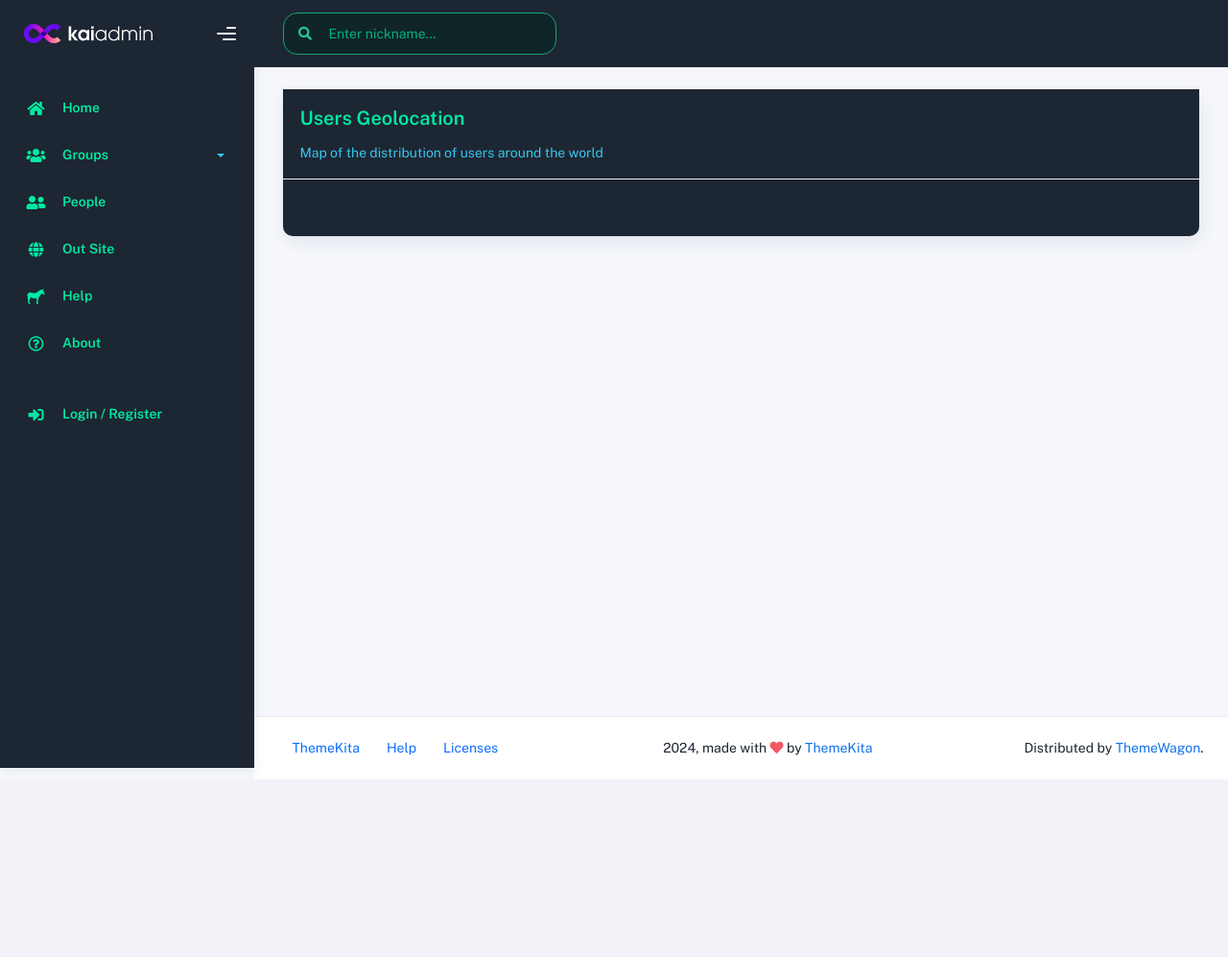
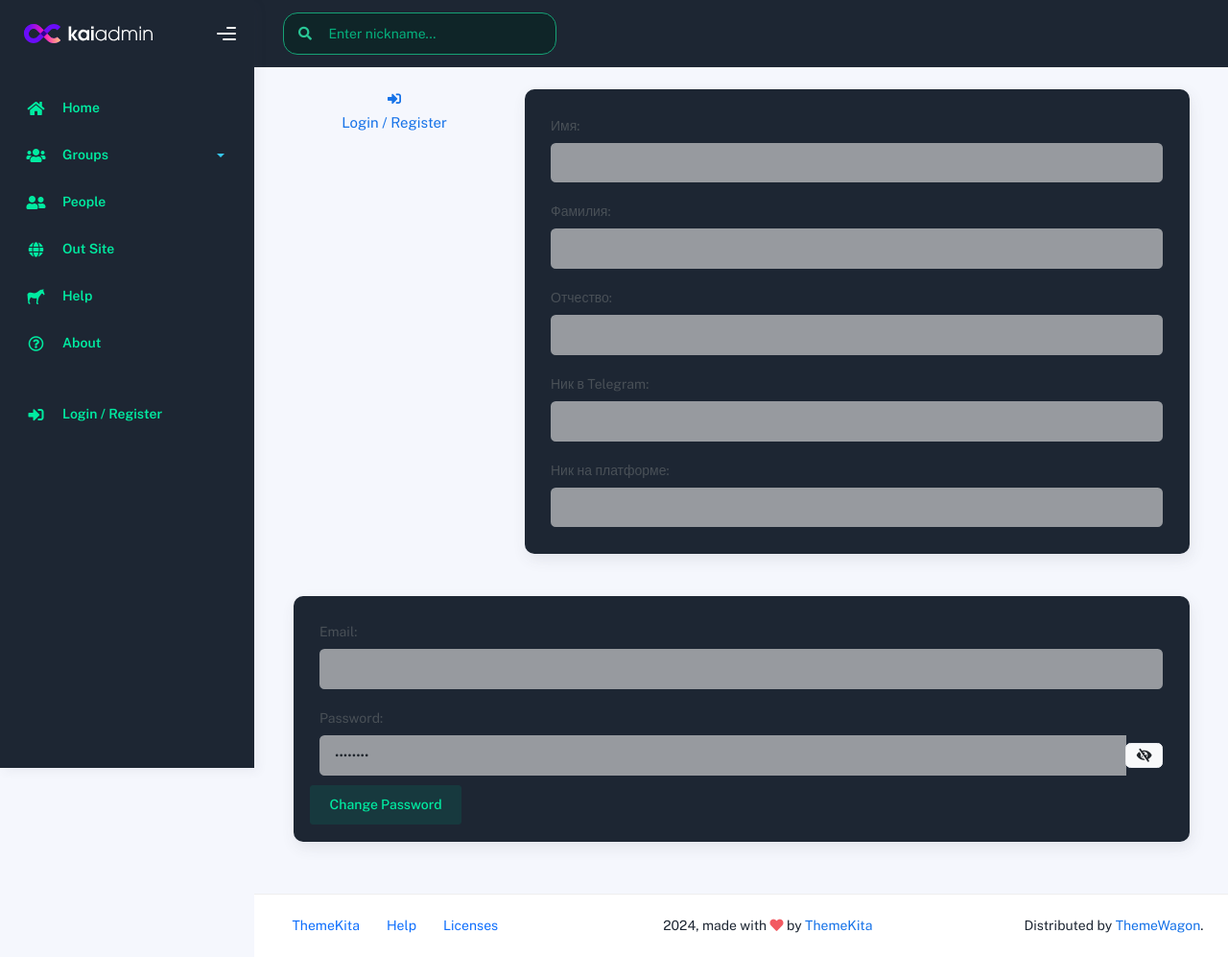
Before and after one commit to TolyanL/school21-case, a Django app: template school21_case/templates/users/profile.html in a window 1280 px wide. Shown: the whole page at 96% size. Before the commit the page ends 812 px from the top, so only its background shows below. Run offline with Django 5.2, Linux system fonts and the light colour scheme; the template is opened without the code that fills it: values that come from a table or form of the project are taken from there, others are empty; some libraries are stand-ins or nearby versions.

Commit message:
комит

```diff
--- a/school21_case/templates/includes/sidebar.html
+++ b/school21_case/templates/includes/sidebar.html
@@ -96,7 +96,7 @@
 
         <li class="nav-item register">
         {% if request.user.is_authenticated %}
-          <a href="{% url "sign_up" %}">
+          <a href="{% url "my_profile" %}">
             <!-- <i class="fas fa-user"></i> -->
             <div class="avatar avatar-xs">
               {% if request.user.profile.avatar %}
@@ -106,14 +106,13 @@
               {% endif %}
             </div>
             <p style="margin-left: 12px;">My profile</p>
-
           </a>
         {% else %}
           <a href="{% url "sign_up" %}">
             <i class="fas fa-sign-in-alt"></i>
             <p>Login / Register</p>
           </a>
-          {% endif %}
+        {% endif %}
         </li>
 
       </ul>
--- a/school21_case/templates/users/profile.html
+++ b/school21_case/templates/users/profile.html
@@ -6,27 +6,130 @@
 
 {% block content %}
 
-<div class="row">
-  <div class="col-md-12">
-    <div class="card card-round">
-      <div class="card-header">
-        <div class="card-head-row card-tools-still-right">
-          <h4 class="card-title">Users Geolocation</h4>
+<div class="container">
+  <div class="row">
+    <div class="col-md-3 text-center">
+      <div class="avatar-container">
+        {% if user.is_authenticated %}
+          <a href="{% url 'my_profile' %}">
+            <div class="avatar-img">
+              {% if user.profile.avatar %}
+                <img src="{{ user.profile.avatar.url }}" alt="Avatar" class="rounded-circle" style="width: 100%; height: auto;">
+              {% else %}
+                <img src="{% static 'img/noavatar.png' %}" alt="Avatar" class="rounded-circle" style="width: 100%; height: auto;">
+              {% endif %}
+            </div>
+          </a>
+        {% else %}
+          <a href="{% url 'sign_up' %}">
+            <i class="fas fa-sign-in-alt"></i>
+            <p>Login / Register</p>
+          </a>
+        {% endif %}
+      </div>
+    </div>
+
+    <div class="col-md-9">
+      <div class="card card-round">
+        <div class="card-body">
+          <div class="form-group">
+            <label for="first_name">Имя:</label>
+            <input type="text" class="form-control" id="first_name" value="{{ user.first_name }}" readonly>
+          </div>
+          <div class="form-group">
+            <label for="last_name">Фамилия:</label>
+            <input type="text" class="form-control" id="last_name" value="{{ user.last_name }}" readonly>
+          </div>
+          <div class="form-group">
+            <label for="middle_name">Отчество:</label>
+            <input type="text" class="form-control" id="middle_name" value="{{ user.profile.middle_name }}" readonly>
+          </div>
+          <div class="form-group">
+            <label for="telegram_nickname">Ник в Telegram:</label>
+            <input type="text" class="form-control" id="telegram_nickname" value="{{ user.profile.telegram_nickname }}" readonly>
+          </div>
+          <div class="form-group">
+            <label for="platform_nickname">Ник на платформе:</label>
+            <input type="text" class="form-control" id="platform_nickname" value="{{ user.username }}" readonly>
+          </div>
         </div>
-        <p class="card-category">
-          Map of the distribution of users around the world
-        </p>
       </div>
-      <div class="card-body">
-        <div class="row">
-          <p class="card-category">{{ user.profile.nickname }}</p>
-          <img src="{{ user.profile.avatar.url }}" alt="" style="width: 25%;">
-          <p class="card-category">{{ user.profile.description }}</p>
-          <p class="card-category">{{ user.profile.interests }}</p>
+    </div>
+  </div>
+
+  <div class="row mt-3">
+    <div class="col-md-12">
+      <div class="card card-round">
+        <div class="card-body">
+          <div class="form-group">
+            <label for="email">Email:</label>
+            <input type="email" class="form-control" id="email" value="{{ user.email }}" readonly>
+          </div>
+          <div class="form-group">
+            <label for="password">Password:</label>
+            <div class="input-group">
+              <input type="password" class="form-control" id="password" value="********" readonly>
+              <div class="input-group-append">
+                <span class="input-group-text" id="togglePassword" style="cursor: pointer;">
+                  <i class="fas fa-eye-slash"></i>
+                </span>
+              </div>
+            </div>
+          </div>
+          <button class="btn btn-primary" onclick="changePassword()">Change Password</button>
         </div>
       </div>
     </div>
   </div>
 </div>
 
+<script>
+  function changePassword() {
+    alert('Change password functionality not implemented yet.');
+  }
+
+  document.getElementById('togglePassword').addEventListener('click', function () {
+    const passwordField = document.getElementById('password');
+    const passwordFieldType = passwordField.getAttribute('type');
+    if (passwordFieldType === 'password') {
+      passwordField.setAttribute('type', 'text');
+      this.innerHTML = '<i class="fas fa-eye"></i>'; // Иконка открытого глаза
+    } else {
+      passwordField.setAttribute('type', 'password');
+      this.innerHTML = '<i class="fas fa-eye-slash"></i>'; // Иконка закрытого глаза
+    }
+  });
+</script>
+
+<style>
+  .avatar-container {
+    display: flex;
+    justify-content: center;
+    align-items: center;
+    margin-bottom: 20px;
+    width: 100%; /* Занимает всю ширину родительского контейнера */
+  }
+
+  .avatar-img {
+    border-radius: 50%; /* Круглая форма */
+    overflow: hidden; /* Скрыть лишнее */
+    width: 100%; /* Занимает всю ширину контейнера */
+    max-width: 200px; /* Максимальная ширина аватарки */
+    height: auto; /* Автоматическая высота для сохранения пропорций */
+  }
+
+  .input-group {
+    display: flex;
+    align-items: center;
+  }
+
+  .input-group-append {
+    margin-left: -1px; /* Убираем двойной бордер */
+  }
+</style>
+
+
+
+
+
 {% endblock %}
--- a/school21_case/users/views.py
+++ b/school21_case/users/views.py
@@ -94,8 +94,8 @@ def user_logout(request: HttpRequest):
     return redirect("sign_up")
 
 
-def my_profile(request: HttpRequest, username: str):
-    return render(request, "profile.html", {"profile": 0})
+def my_profile(request: HttpRequest):
+    return render(request, "users/profile.html", {"user:": request.user})
 
 
 def edit_profile(request: HttpRequest):
```
